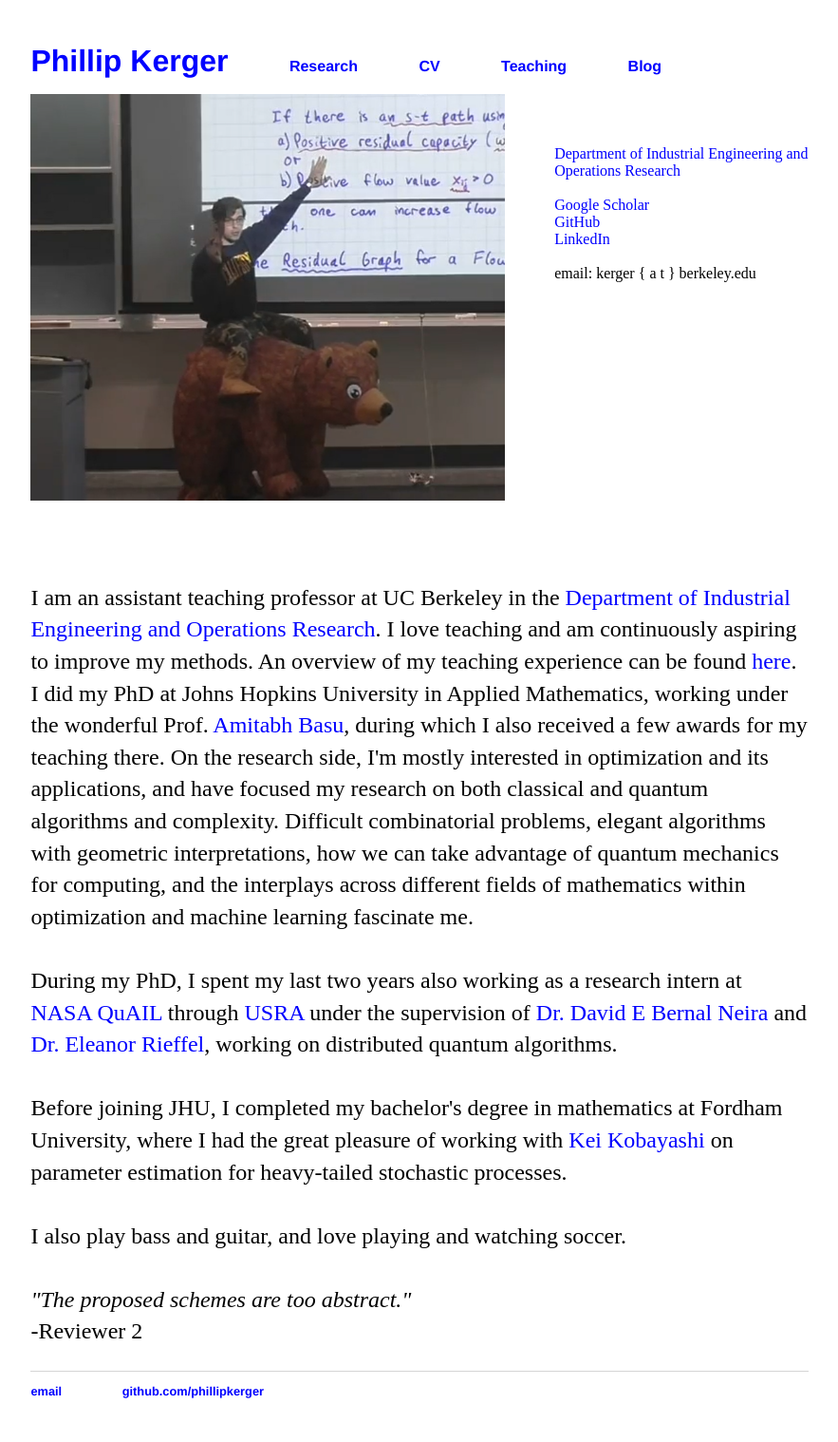
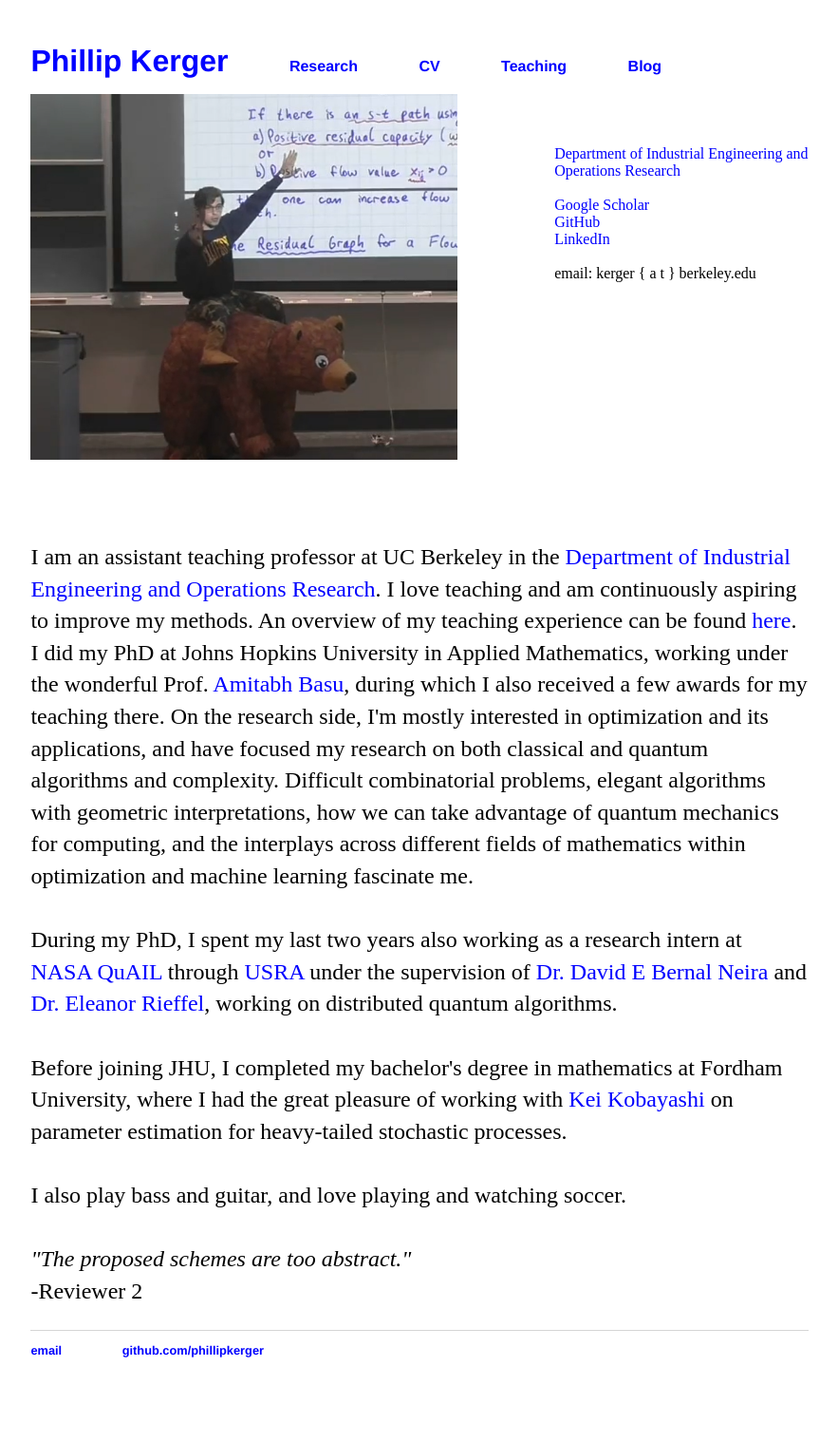
Before and after one commit to PhillipKerger/phillipkerger.github.io, a Jekyll site: the page built from index.html, in a window 1280 px wide. Shown: the whole page at 95% size, without its empty margins (198-1081 px from the left). Built offline with Jekyll 4.4.1, drawn with Linux system fonts in a browser that asks for light colours; after the commit the page ends 1475 px from its top, so only the background shows below that.

Commit message:
Resize image width in index.html

```diff
--- a/index.html
+++ b/index.html
@@ -6,7 +6,7 @@
 
 <div class="row-fluid">
 
-		<div style="text-align:left"><img src="halloween morning lecture .png" style="width:500px;">
+		<div style="text-align:left"><img src="halloween morning lecture .png" style="width:450px;">
 
 		<div style = "float: right">
 			<br>
```
